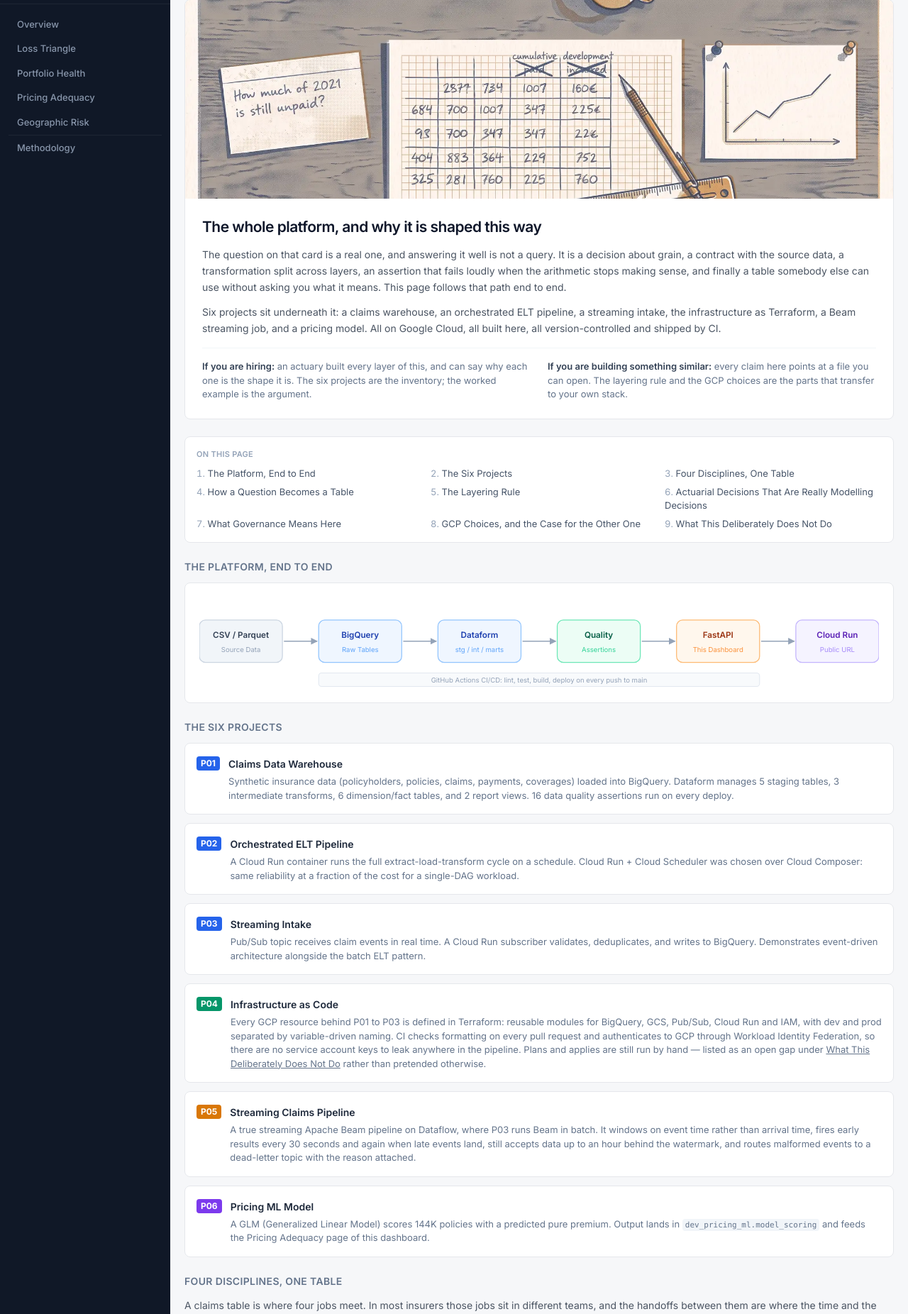
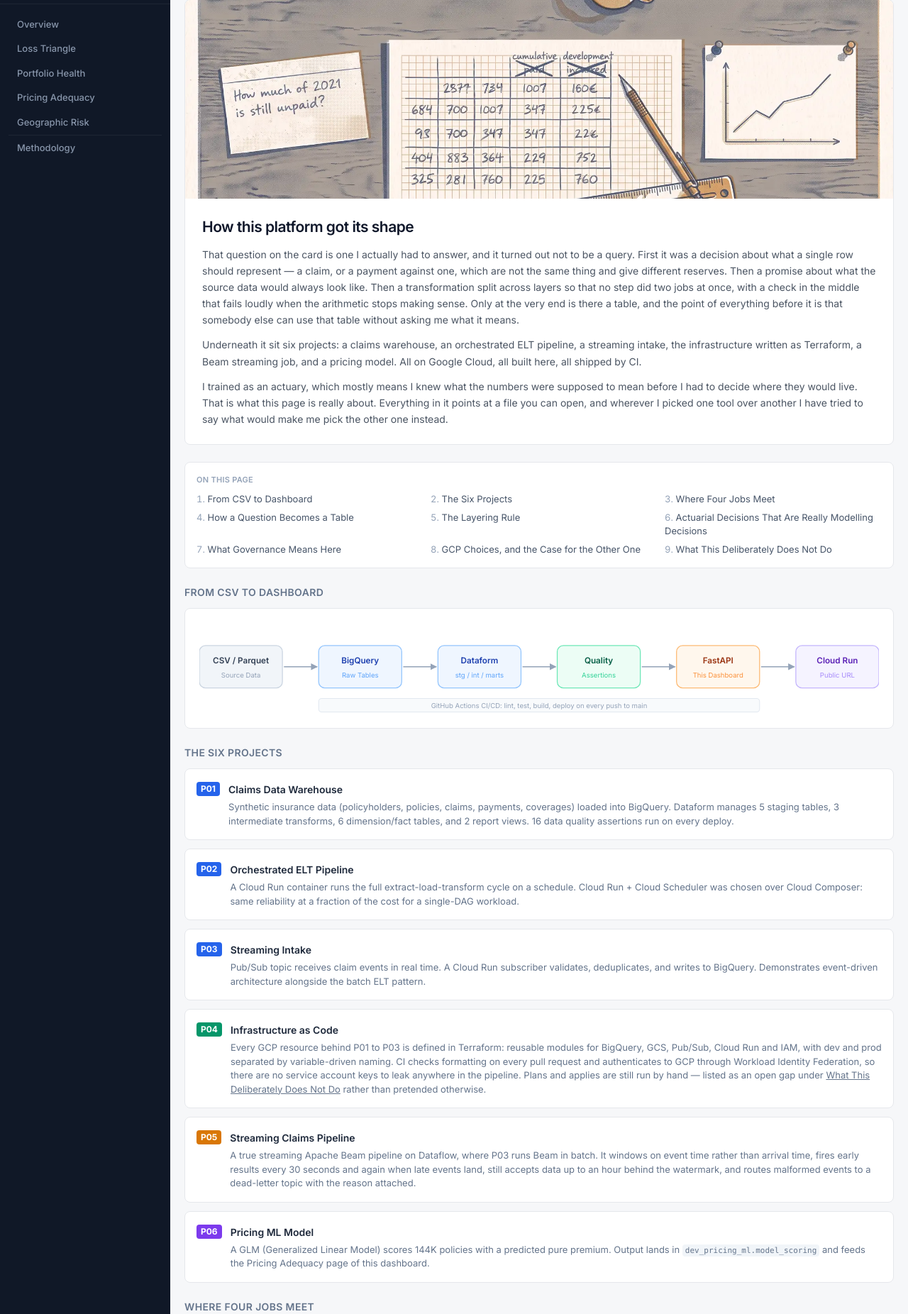
Before and after one commit to GonorAndres/data-engineer-path, a Flask app: template projects/01-claims-warehouse/dashboard/templates/methodology.html in a window 1280 px wide. Shown: the part 69-1921 px from the top of the page at 71% size. Run offline with Flask 3, Linux system fonts and the light colour scheme; the template is opened without the code that fills it, so the values that code supplies are empty; some libraries are stand-ins or nearby versions.

Commit message:
docs(p01): rewrite the Methodology opening as prose, not a specification
Two habits made the top of the page read oddly, and they were the same habit
twice: describing the page instead of talking to the reader.

**The audience blocks announced the audience.** "If you are hiring:" and "If you
are building something similar:" told each reader which paragraph was theirs.
Labelling someone is not the same as addressing them, and a portfolio page that
sorts its visitors into categories reads like a pitch deck. Both blocks are
gone. One paragraph now carries what they carried -- that an actuary made these
decisions, and that every claim points at a file you can open -- without
announcing which half is for whom.

**The opening sentence stacked abstractions.** "It is a decision about grain, a
contract with the source data, a transformation split across layers, an
assertion that fails loudly..." is a list of nouns, and a reader who does not
already know what those mean gets nothing from it. It is narrative now: what was
decided first, what came after, and why a claim and a payment against a claim
are not the same row. The Spanish is written as Spanish rather than translated
from that list, which is where the stiffness was most obvious.

**Two headings described themselves rather than their content.** "The Platform,
End to End" -- of course it is end to end, it is a pipeline diagram; the phrase
carries nothing. It is "From CSV to Dashboard" now, which at least tells you
what you are about to look at. "Four Disciplines, One Table" was the same
rhetorical shape and is now "Where Four Jobs Meet", matching the sentence
underneath it. Same for the header's "whole platform" and its Spanish
"plataforma completa" -- filler adjectives dropped.

Renaming a heading moves its anchor, so the ids and their table-of-contents
entries moved with it; `test_table_of_contents_anchors_all_resolve` is what
proves they stayed in sync. The Spanish body marker in the test was pinned to
one of the renamed headings, which is a bad thing to pin to when headings are
exactly what gets reworded -- repinned to one that names its content.

```diff
--- a/projects/01-claims-warehouse/dashboard/templates/methodology.html
+++ b/projects/01-claims-warehouse/dashboard/templates/methodology.html
@@ -18,22 +18,19 @@
              class="w-full block h-[190px] sm:h-[240px] lg:h-[280px] object-cover object-center">
     </picture>
     <div class="p-5 md:p-6">
-        <h2 class="text-[19px] md:text-[21px] font-semibold text-slate-900 tracking-tight mb-3">The whole platform, and why it is shaped this way</h2>
-        <p class="section-context mb-3">The question on that card is a real one, and answering it well is not a query. It is a decision about grain, a contract with the source data, a transformation split across layers, an assertion that fails loudly when the arithmetic stops making sense, and finally a table somebody else can use without asking you what it means. This page follows that path end to end.</p>
-        <p class="section-context">Six projects sit underneath it: a claims warehouse, an orchestrated ELT pipeline, a streaming intake, the infrastructure as Terraform, a Beam streaming job, and a pricing model. All on Google Cloud, all built here, all version-controlled and shipped by CI.</p>
-        <div class="mt-4 pt-4 border-t border-slate-100 grid sm:grid-cols-2 gap-x-6 gap-y-2">
-            <p class="text-[13px] text-slate-500"><strong class="text-slate-700 font-semibold">If you are hiring:</strong> an actuary built every layer of this, and can say why each one is the shape it is. The six projects are the inventory; the worked example is the argument.</p>
-            <p class="text-[13px] text-slate-500"><strong class="text-slate-700 font-semibold">If you are building something similar:</strong> every claim here points at a file you can open. The layering rule and the GCP choices are the parts that transfer to your own stack.</p>
-        </div>
+        <h2 class="text-[19px] md:text-[21px] font-semibold text-slate-900 tracking-tight mb-3">How this platform got its shape</h2>
+        <p class="section-context mb-3">That question on the card is one I actually had to answer, and it turned out not to be a query. First it was a decision about what a single row should represent &mdash; a claim, or a payment against one, which are not the same thing and give different reserves. Then a promise about what the source data would always look like. Then a transformation split across layers so that no step did two jobs at once, with a check in the middle that fails loudly when the arithmetic stops making sense. Only at the very end is there a table, and the point of everything before it is that somebody else can use that table without asking me what it means.</p>
+        <p class="section-context mb-3">Underneath it sit six projects: a claims warehouse, an orchestrated ELT pipeline, a streaming intake, the infrastructure written as Terraform, a Beam streaming job, and a pricing model. All on Google Cloud, all built here, all shipped by CI.</p>
+        <p class="section-context">I trained as an actuary, which mostly means I knew what the numbers were supposed to mean before I had to decide where they would live. That is what this page is really about. Everything in it points at a file you can open, and wherever I picked one tool over another I have tried to say what would make me pick the other one instead.</p>
     </div>
 </div>
 
 <div class="card p-4 mb-6">
     <span class="block text-[11px] font-semibold text-slate-400 uppercase tracking-wide mb-2.5">On This Page</span>
     <ol class="grid sm:grid-cols-2 lg:grid-cols-3 gap-x-6 gap-y-1.5 text-[13px]">
-        <li><a href="#en-the-platform-end-to-end" class="text-slate-600 hover:text-slate-900 hover:underline"><span class="text-slate-400 tabular-nums">1.</span> The Platform, End to End</a></li>
+        <li><a href="#en-from-csv-to-dashboard" class="text-slate-600 hover:text-slate-900 hover:underline"><span class="text-slate-400 tabular-nums">1.</span> From CSV to Dashboard</a></li>
         <li><a href="#en-the-six-projects" class="text-slate-600 hover:text-slate-900 hover:underline"><span class="text-slate-400 tabular-nums">2.</span> The Six Projects</a></li>
-        <li><a href="#en-four-disciplines-one-table" class="text-slate-600 hover:text-slate-900 hover:underline"><span class="text-slate-400 tabular-nums">3.</span> Four Disciplines, One Table</a></li>
+        <li><a href="#en-where-four-jobs-meet" class="text-slate-600 hover:text-slate-900 hover:underline"><span class="text-slate-400 tabular-nums">3.</span> Where Four Jobs Meet</a></li>
         <li><a href="#en-how-a-question-becomes-a-table" class="text-slate-600 hover:text-slate-900 hover:underline"><span class="text-slate-400 tabular-nums">4.</span> How a Question Becomes a Table</a></li>
         <li><a href="#en-the-layering-rule" class="text-slate-600 hover:text-slate-900 hover:underline"><span class="text-slate-400 tabular-nums">5.</span> The Layering Rule</a></li>
         <li><a href="#en-actuarial-decisions-that-are-really-mo" class="text-slate-600 hover:text-slate-900 hover:underline"><span class="text-slate-400 tabular-nums">6.</span> Actuarial Decisions That Are Really Modelling Decisions</a></li>
@@ -43,7 +40,7 @@
     </ol>
 </div>
 
-<h3 id="en-the-platform-end-to-end" class="text-sm font-semibold text-slate-500 uppercase tracking-wide mb-3 scroll-mt-20">The Platform, End to End</h3>
+<h3 id="en-from-csv-to-dashboard" class="text-sm font-semibold text-slate-500 uppercase tracking-wide mb-3 scroll-mt-20">From CSV to Dashboard</h3>
 <div class="card p-5 mb-6 overflow-x-auto">
     <svg viewBox="0 0 900 120" class="w-full min-w-[700px]" style="max-height:130px;" fill="none" xmlns="http://www.w3.org/2000/svg">
         <rect x="0" y="30" width="110" height="56" rx="8" fill="#F1F5F9" stroke="#CBD5E1" stroke-width="1.2"/>
@@ -134,7 +131,7 @@
 </div>
 
 <!-- 1. The intersection -->
-<h3 id="en-four-disciplines-one-table" class="text-sm font-semibold text-slate-500 uppercase tracking-wide mb-3 scroll-mt-20">Four Disciplines, One Table</h3>
+<h3 id="en-where-four-jobs-meet" class="text-sm font-semibold text-slate-500 uppercase tracking-wide mb-3 scroll-mt-20">Where Four Jobs Meet</h3>
 <p class="section-context mb-3">
     A claims table is where four jobs meet. In most insurers those jobs sit in different teams, and the
     handoffs between them are where the time and the disagreements go. Building all four sides is the
@@ -426,22 +423,19 @@
              class="w-full block h-[190px] sm:h-[240px] lg:h-[280px] object-cover object-center">
     </picture>
     <div class="p-5 md:p-6">
-        <h2 class="text-[19px] md:text-[21px] font-semibold text-slate-900 tracking-tight mb-3">La plataforma completa, y por qué tiene esta forma</h2>
-        <p class="section-context mb-3">La pregunta de esa tarjeta es real, y responderla bien no es una consulta. Es una decisión de grano, un contrato con los datos de origen, una transformación repartida en capas, una validación que falla de forma ruidosa cuando la aritmética deja de tener sentido, y al final una tabla que otra persona puede usar sin preguntarte qué significa. Esta página recorre ese camino completo.</p>
-        <p class="section-context">Debajo hay seis proyectos: un almacén de siniestros, un pipeline ELT orquestado, una ingesta en streaming, la infraestructura en Terraform, un job de streaming en Beam y un modelo de pricing. Todo sobre Google Cloud, todo construido aquí, todo versionado y desplegado por CI.</p>
-        <div class="mt-4 pt-4 border-t border-slate-100 grid sm:grid-cols-2 gap-x-6 gap-y-2">
-            <p class="text-[13px] text-slate-500"><strong class="text-slate-700 font-semibold">Si estás contratando:</strong> un actuario construyó cada capa de esto, y puede explicar por qué cada una tiene la forma que tiene. Los seis proyectos son el inventario; el ejemplo trabajado es el argumento.</p>
-            <p class="text-[13px] text-slate-500"><strong class="text-slate-700 font-semibold">Si estás construyendo algo parecido:</strong> cada afirmación apunta a un archivo que puedes abrir. La regla de capas y las decisiones de GCP son lo que se transfiere a tu propio stack.</p>
-        </div>
+        <h2 class="text-[19px] md:text-[21px] font-semibold text-slate-900 tracking-tight mb-3">Cómo esta plataforma tomó su forma</h2>
+        <p class="section-context mb-3">Esa pregunta de la tarjeta la tuve que responder de verdad, y resultó no ser una consulta. Primero fue decidir qué representa un renglón: un siniestro, o un pago contra un siniestro, que no es lo mismo y da reservas distintas. Después, una promesa sobre cómo se iba a ver siempre la fuente. Después, una transformación partida en capas para que ningún paso hiciera dos trabajos a la vez, con una validación en medio que truena fuerte cuando la aritmética deja de cuadrar. Hasta el final aparece una tabla, y el sentido de todo lo anterior es que alguien más pueda usarla sin preguntarme qué significa.</p>
+        <p class="section-context mb-3">Debajo hay seis proyectos: un almacén de siniestros, un pipeline ELT orquestado, una ingesta en streaming, la infraestructura escrita en Terraform, un job de streaming en Beam y un modelo de pricing. Todo sobre Google Cloud, todo construido aquí, todo desplegado por CI.</p>
+        <p class="section-context">Estudié actuaría, que en la práctica quiere decir que sabía qué debían significar los números antes de tener que decidir dónde iban a vivir. De eso trata realmente esta página. Todo lo que hay en ella apunta a un archivo que puedes abrir, y donde elegí una herramienta sobre otra intenté decir qué me haría elegir la contraria.</p>
     </div>
 </div>
 
 <div class="card p-4 mb-6">
     <span class="block text-[11px] font-semibold text-slate-400 uppercase tracking-wide mb-2.5">En Esta Página</span>
     <ol class="grid sm:grid-cols-2 lg:grid-cols-3 gap-x-6 gap-y-1.5 text-[13px]">
-        <li><a href="#es-la-plataforma-de-punta-a-punta" class="text-slate-600 hover:text-slate-900 hover:underline"><span class="text-slate-400 tabular-nums">1.</span> La Plataforma, de Punta a Punta</a></li>
+        <li><a href="#es-del-csv-al-dashboard" class="text-slate-600 hover:text-slate-900 hover:underline"><span class="text-slate-400 tabular-nums">1.</span> Del CSV al Dashboard</a></li>
         <li><a href="#es-los-seis-proyectos" class="text-slate-600 hover:text-slate-900 hover:underline"><span class="text-slate-400 tabular-nums">2.</span> Los Seis Proyectos</a></li>
-        <li><a href="#es-cuatro-disciplinas-una-tabla" class="text-slate-600 hover:text-slate-900 hover:underline"><span class="text-slate-400 tabular-nums">3.</span> Cuatro Disciplinas, Una Tabla</a></li>
+        <li><a href="#es-donde-se-encuentran-cuatro-oficios" class="text-slate-600 hover:text-slate-900 hover:underline"><span class="text-slate-400 tabular-nums">3.</span> Dónde se Encuentran Cuatro Oficios</a></li>
         <li><a href="#es-como-una-pregunta-se-vuelve-una-tabla" class="text-slate-600 hover:text-slate-900 hover:underline"><span class="text-slate-400 tabular-nums">4.</span> Cómo una Pregunta se Vuelve una Tabla</a></li>
         <li><a href="#es-la-regla-de-las-capas" class="text-slate-600 hover:text-slate-900 hover:underline"><span class="text-slate-400 tabular-nums">5.</span> La Regla de las Capas</a></li>
         <li><a href="#es-decisiones-actuariales-que-en-realidad" class="text-slate-600 hover:text-slate-900 hover:underline"><span class="text-slate-400 tabular-nums">6.</span> Decisiones Actuariales que en Realidad son de Modelado</a></li>
@@ -451,7 +445,7 @@
     </ol>
 </div>
 
-<h3 id="es-la-plataforma-de-punta-a-punta" class="text-sm font-semibold text-slate-500 uppercase tracking-wide mb-3 scroll-mt-20">La Plataforma, de Punta a Punta</h3>
+<h3 id="es-del-csv-al-dashboard" class="text-sm font-semibold text-slate-500 uppercase tracking-wide mb-3 scroll-mt-20">Del CSV al Dashboard</h3>
 <div class="card p-5 mb-6 overflow-x-auto">
     <svg viewBox="0 0 900 120" class="w-full min-w-[700px]" style="max-height:130px;" fill="none" xmlns="http://www.w3.org/2000/svg">
         <rect x="0" y="30" width="110" height="56" rx="8" fill="#F1F5F9" stroke="#CBD5E1" stroke-width="1.2"/>
@@ -542,7 +536,7 @@
 </div>
 
 <!-- 1. La intersección -->
-<h3 id="es-cuatro-disciplinas-una-tabla" class="text-sm font-semibold text-slate-500 uppercase tracking-wide mb-3 scroll-mt-20">Cuatro Disciplinas, Una Tabla</h3>
+<h3 id="es-donde-se-encuentran-cuatro-oficios" class="text-sm font-semibold text-slate-500 uppercase tracking-wide mb-3 scroll-mt-20">Dónde se Encuentran Cuatro Oficios</h3>
 <p class="section-context mb-3">
     Una tabla de siniestros es donde se encuentran cuatro oficios. En la mayoría de las aseguradoras esos
     oficios viven en equipos distintos, y los traspasos entre ellos son donde se va el tiempo y donde
```
Also changed, not shown: projects/01-claims-warehouse/dashboard/tests/test_static_pages.py (+1 -1 lines).
